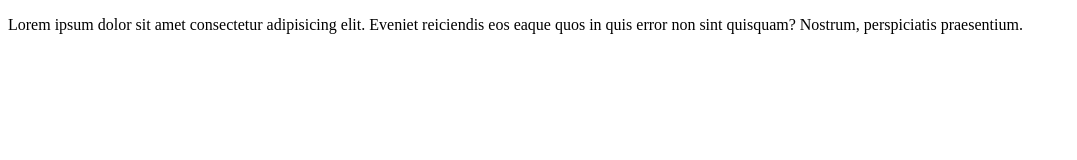
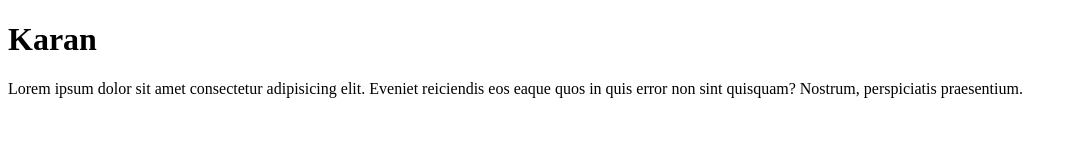
Before and after one commit to karansingh-29/karan-sepm, a plain HTML site: page index.html in a window 1280 px wide. Shown: the whole page, without its empty margins (0-1077 px from the left). Drawn offline with Linux system fonts and the light colour scheme.

Commit message:
changed index.html

```diff
--- a/index.html
+++ b/index.html
@@ -6,6 +6,8 @@
     <title>Karan</title>
 </head>
 <body>
+    <h1>Karan </h1>
     <p>Lorem ipsum dolor sit amet consectetur adipisicing elit. Eveniet reiciendis eos eaque quos in quis error non sint quisquam? Nostrum, perspiciatis praesentium.</p>
+
 </body>
 </html>
```
